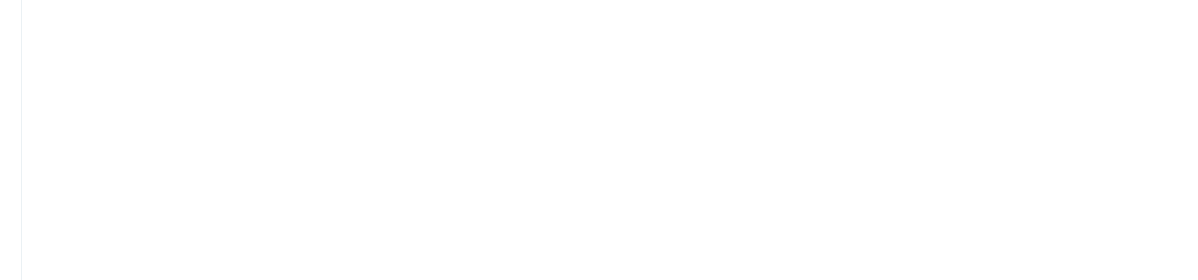
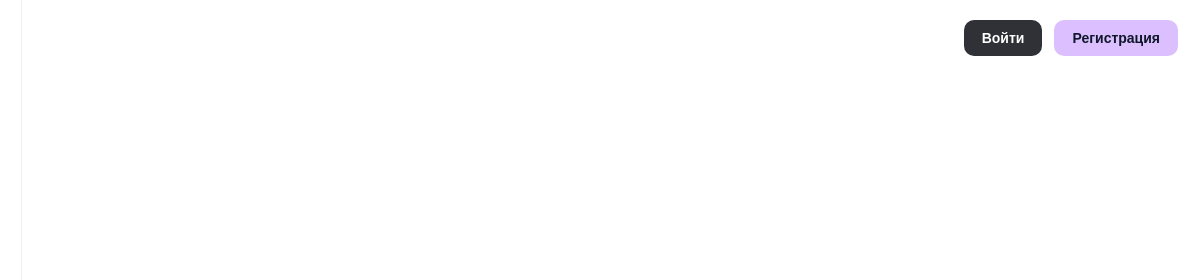
Before and after one commit to S0UZER/EventSnap_frontend, a plain HTML site: page index.html in a window 1280 px wide. Shown: the top 280 px of the page, 82-1280 px from the left. Drawn offline with Linux system fonts and the light colour scheme.

Commit message:
button styles

```diff
--- a/css/sidebar.css
+++ b/css/sidebar.css
@@ -205,16 +205,24 @@
     transition: all 0.2s ease;
 }
 
+.sidebar:not(.sidebar--expanded) .sidebar__btn:hover {
+    filter: brightness(0.92);
+}
+
 .sidebar__btn:hover {
-    background: rgba(111, 2, 255, 0.08);
-    transform: translateX(2px);
+    background: transparent;
+    transform: none;
 }
 
 .sidebar--expanded .sidebar__btn--create:hover,
 .sidebar--expanded .sidebar__btn--add:hover {
-    filter: brightness(1.1);
-    box-shadow: 0 6px 16px rgba(111, 2, 255, 0.25);
-    transform: translateY(-1px);
+    box-shadow: inset 0 100px 0 0 rgba(255,255,255,0.15),
+                0 6px 16px rgba(111, 2, 255, 0.25);
+}
+
+.sidebar--expanded .sidebar__btn:hover .sidebar__label {
+    color: #6F02FF;
+    transition: 0.2s;
 }
 
 .sidebar--expanded .sidebar__btn--file:hover,
@@ -234,5 +242,90 @@
 }
 
 .sidebar__btn:hover img {
-    filter: brightness(0) saturate(100%) invert(25%) sepia(96%) saturate(747%) hue-rotate(248deg) brightness(95%) contrast(101%);
+    filter: brightness(0.8);
 }
+
+/* плавность и подготовка */
+.sidebar--expanded .sidebar__btn {
+    position: relative;
+    overflow: hidden;
+    transition: all 0.3s ease;
+}
+
+.sidebar--expanded .sidebar__btn:hover {
+    box-shadow: inset 0 100px 0 0 rgba(111, 2, 255, 0.12);
+}
+
+/* контейнер справа сверху */
+.auth {
+    position: absolute;
+    top: 20px;
+    right: 20px;
+
+    display: flex;
+    gap: 12px;
+}
+
+/* общие стили кнопок */
+.auth__btn {
+    padding: 10px 18px;
+    border-radius: 10px;
+    border: none;
+
+    font-size: 14px;
+    font-weight: 600;
+
+    cursor: pointer;
+    transition: all 0.2s ease;
+    position: relative;
+    overflow: hidden;
+    z-index: 1;
+}
+
+/* Войти (серый) */
+.auth__btn--login {
+    background: #2f3136;
+    color: #fff;
+}
+
+.auth__btn--login:hover {
+    background: #3a3d42;
+}
+
+/* Регистрация (зелёная) */
+.auth__btn--register {
+    background: rgba(111, 2, 255, 0.25);
+    color: #0f172a;
+}
+
+.auth__btn--register:hover {
+    background: rgba(61, 7, 133, 0.25);
+}
+
+/* эффект нажатия */
+.auth__btn:active {
+    transform: scale(0.96);
+}
+
+.auth__btn::before {
+    content: "";
+    position: absolute;
+    inset: 0;
+    background: rgba(255, 255, 255, 0.15);
+    transform: scaleY(0);
+    transform-origin: bottom;
+    transition: transform 0.3s ease;
+    z-index: -1;
+}
+
+.auth__btn:hover::before {
+    transform: scaleY(1);
+}
+
+.auth__btn--login::before {
+    background: rgba(255, 255, 255, 0.1);
+}
+
+.auth__btn--register::before {
+    background: rgba(0, 0, 0, 0.08);
+}
--- a/index.html
+++ b/index.html
@@ -47,6 +47,11 @@
         <span class="sidebar__label">Свернуть меню</span>
     </button>
 
+    <div class="auth">
+        <button class="auth__btn auth__btn--login">Войти</button>
+        <button class="auth__btn auth__btn--register">Регистрация</button>
+    </div>
+
 </aside>
 
 </body>
```
